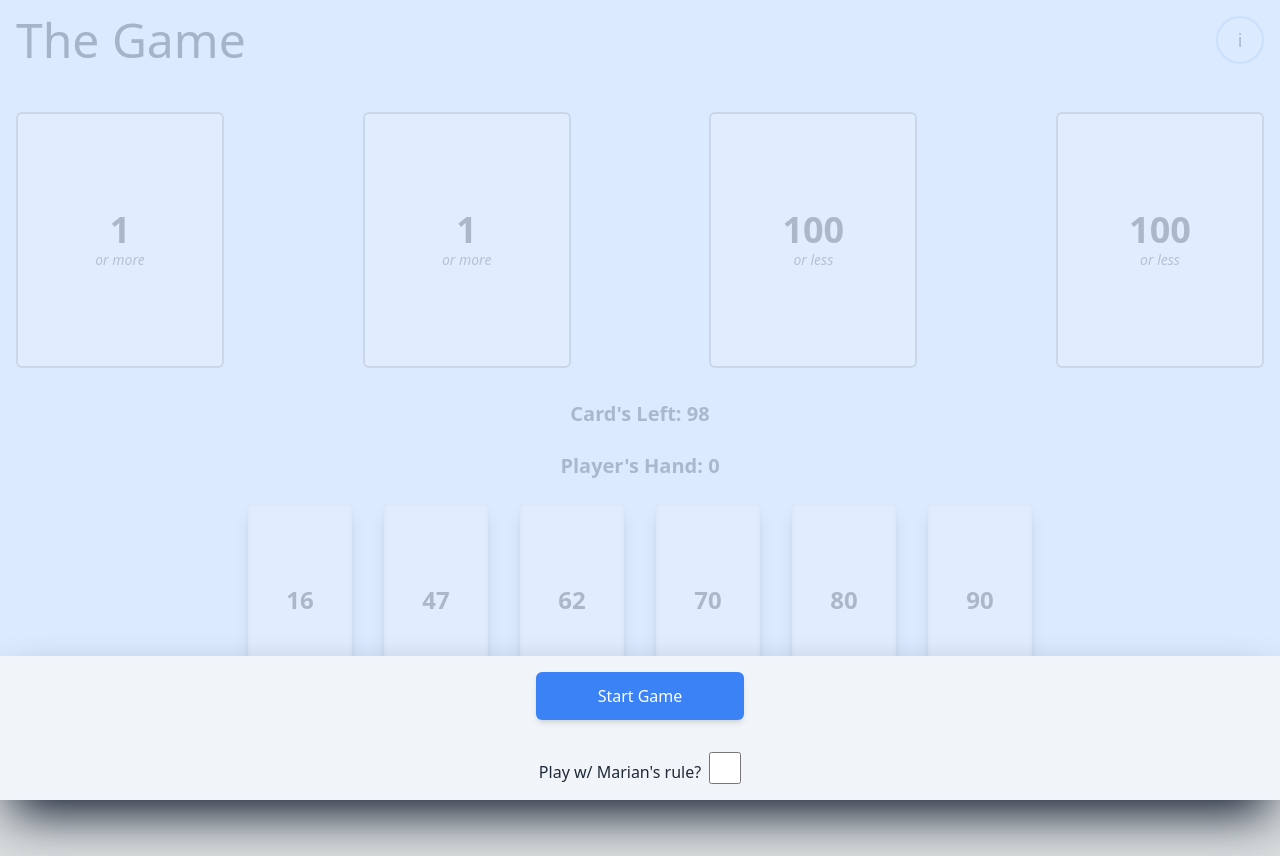
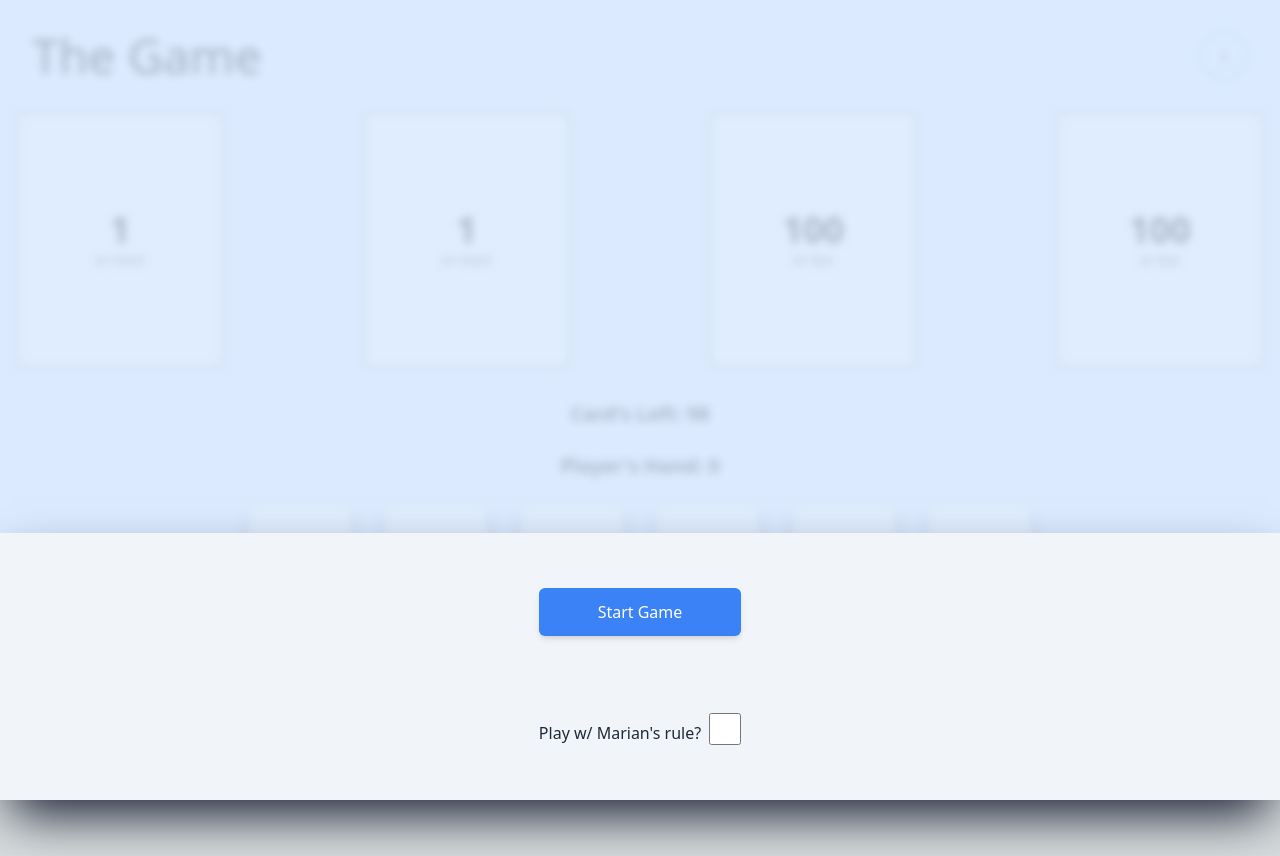
Before and after one commit to zacharyad/theGameSolitaire, a Next.js app: page / in a window 1280 px wide. Built offline with nearby package versions, Linux system fonts and the light colour scheme.

Commit message:
Start Game panel takes up more space

```diff
--- a/src/app/_components/gameRulesDialog.js
+++ b/src/app/_components/gameRulesDialog.js
@@ -21,7 +21,7 @@ function GameRulesDialog() {
       <dialog
         onClick={closeDialog}
         ref={dialogRef}
-        className="bg-white p-2 rounded shadow-lg w-5/6 md:w-1/3"
+        className="bg-white p-4 rounded shadow-lg w-11/12 md:w-2/3"
       >
         <h2 className="text-2xl font-bold mb-4">Card Game Rules</h2>
         <p className="mb-4">
--- a/src/app/page.js
+++ b/src/app/page.js
@@ -20,18 +20,24 @@ export default function Home() {
     >
       <div
         className={`${
-          isStarting ? 'pointer-events-none opacity-25' : ''
+          isStarting ? 'pointer-events-none opacity-25 blur-sm' : ''
         } flex flex-col`}
       >
         <Header
           isStarting={isStarting}
           playWithMariansRule={playWithMariansRule}
         />
-        <Game resetGame={() => setIsStarting(true)} playWithMariansRule={playWithMariansRule} />
+        <Game
+          resetGame={() => setIsStarting(true)}
+          playWithMariansRule={playWithMariansRule}
+        />
       </div>
       {isStarting && (
-        <div className="p-4 bg-slate-100 shadow-2xl shadow-slate-900 text-gray-800 fixed bottom-0 left-0 right-0">
-          <form onSubmit={handleStartGame} className="flex flex-col">
+        <div className="p-8 h-2/6  bg-slate-100 shadow-2xl shadow-slate-900 text-gray-800 fixed bottom-0 left-0 right-0">
+          <form
+            onSubmit={handleStartGame}
+            className=" h-full flex flex-col justify-around"
+          >
             <button
               onClick={() => setIsStarting(true)}
               className="bg-blue-500 w-3/4 md:w-1/6 mx-auto hover:bg-blue-600 text-white font-medium py-3 px-6 rounded-md shadow-md hover:shadow-lg transition-all duration-200"
```
